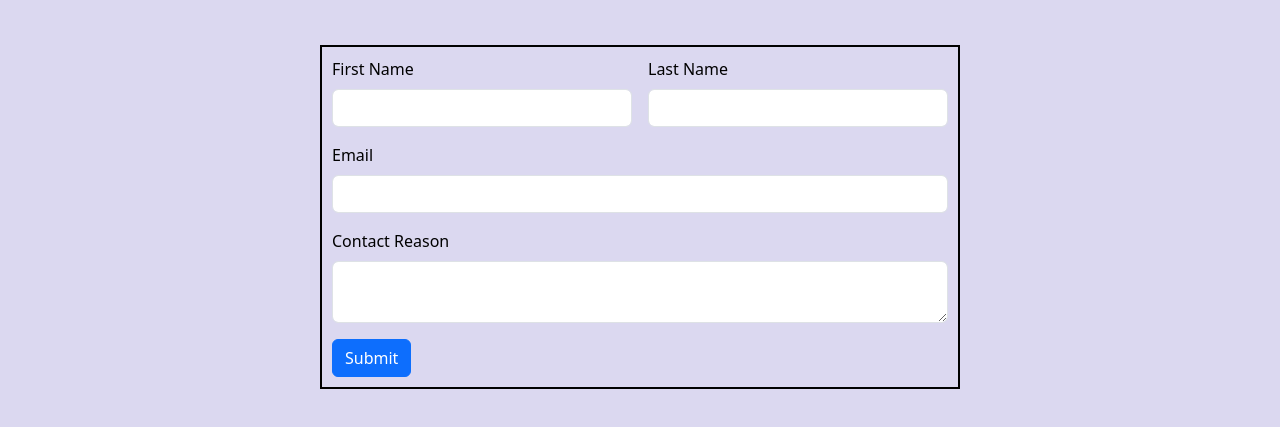
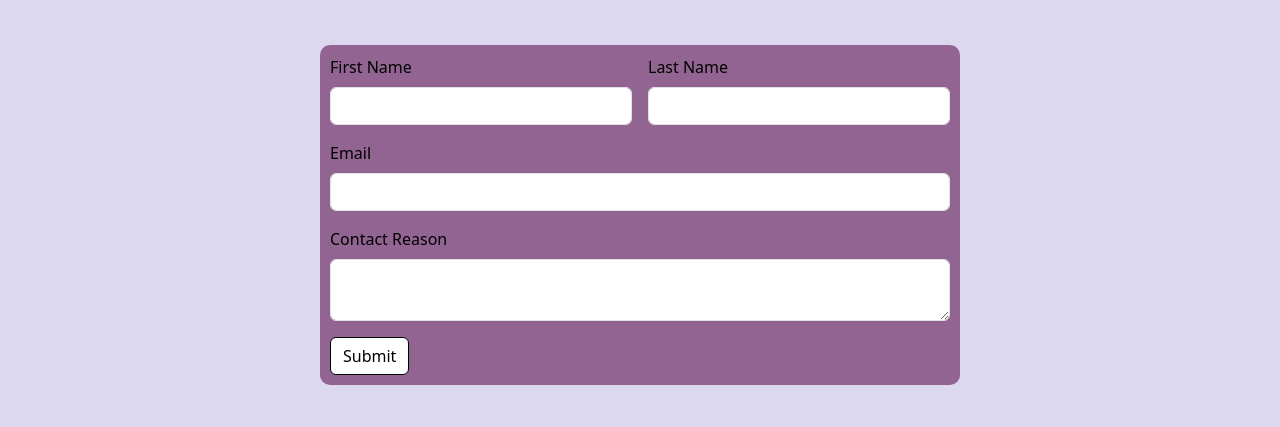
Before and after one commit to TreyCoz3/finalProject, a plain HTML site: page contact.html in a window 1280 px wide. Shown: the part 129-556 px from the top of the page. Drawn offline with nearby package versions, Linux system fonts and the light colour scheme.

Commit message:
Completed Code

```diff
--- a/stylesheet.css
+++ b/stylesheet.css
@@ -24,8 +24,8 @@ h1{
     margin: auto;
     margin-top: 50px;
     padding: 10px;
-    border-style: solid;
-    border-width: 2px;
+    border-radius: 10px;
+    background-color: rgb(146, 100, 146);
     width: 50%;
 
 }
@@ -38,7 +38,7 @@ h1{
 
 .projectContainer img{
     width: 350px;
-    height: 300px;
+    display: inline-block;
     margin: 60px 100px 0px 100px;
 }
 
@@ -90,7 +90,7 @@ h1{
 
 .description img{
   width: 300px;
-  height: 300px;
+
 
 }
 
@@ -117,3 +117,17 @@ h1{
   background-color: #DBD8F0;
   border-color: #DBD8F0;
 }
+
+.btn-primary{
+  background-color: #fff;
+  color: #000;
+  border-color: #000;
+  transition: opacity .2s, visibility .2s;
+}
+
+.btn-primary:hover{
+  background-color: rgb(146, 100, 146);;
+  color: #fff;
+  border-color: #fff;
+
+}
```
Also changed, not shown: index.html (+1 -1 lines).
